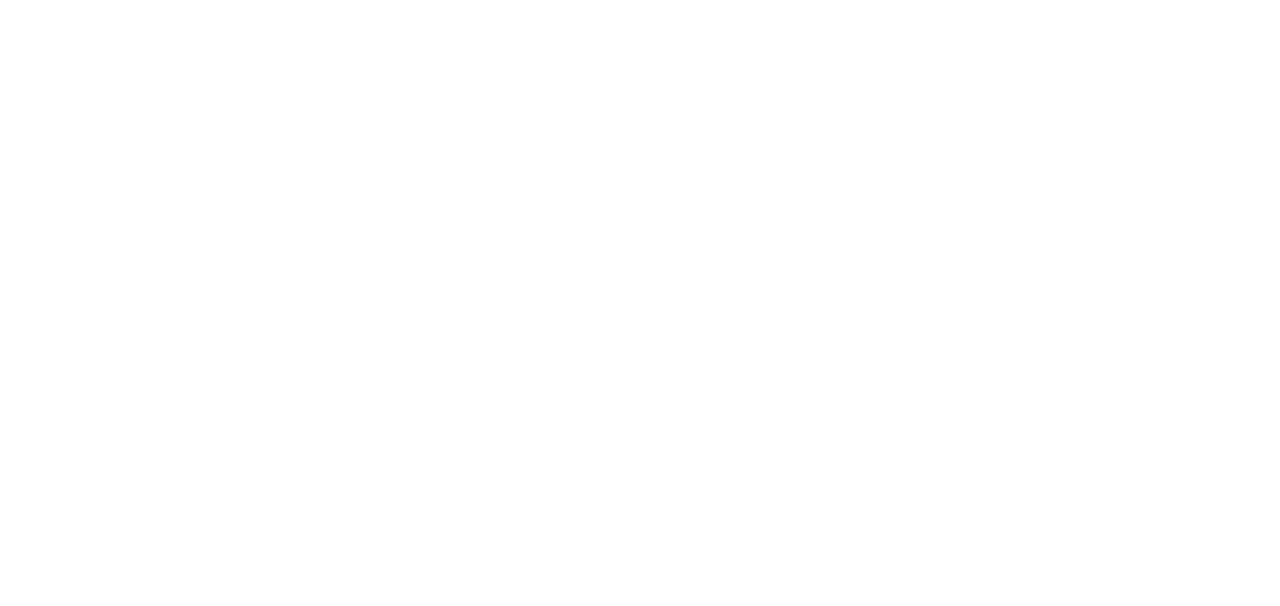
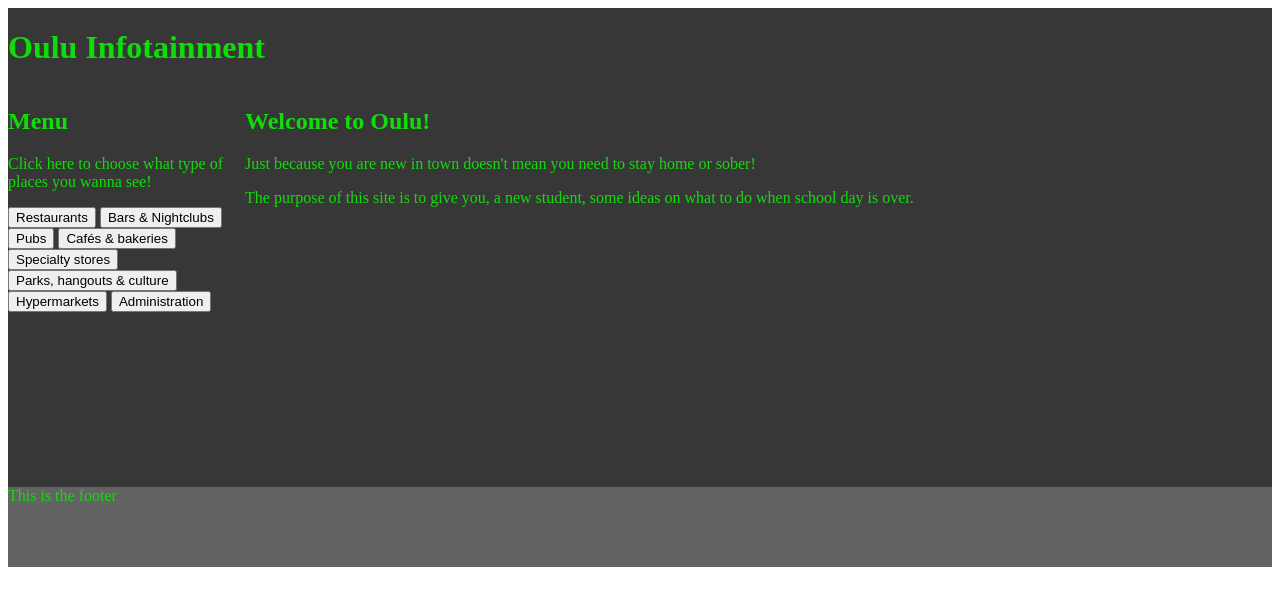
Before and after one commit to FrackingFrick/group2project, a plain HTML site: page mainpage.html in a window 1280 px wide. Drawn offline with Linux system fonts and the light colour scheme.

Commit message:
First edit
Start of the mainpage

```diff
--- a/mainpage.html
+++ b/mainpage.html
@@ -9,6 +9,34 @@
 
 </head>
 <body>
+    <div id="content">
+        <header>
+            <h1>Oulu Infotainment</h1>
+        </header>
+        <nav>
+            <h2>Menu</h2>
+            <p>Click here to choose what type of places you wanna see!</p>
+            <button>Restaurants</button>
+            <button>Bars & Nightclubs</button>
+            <button>Pubs</button>
+            <button>Cafés & bakeries</button>
+            <button>Specialty stores</button>
+            <button>Parks, hangouts & culture</button>
+            <button>Hypermarkets</button>
+            <button>Administration</button>
+        </nav>
+        <main>
+            <h2>Welcome to Oulu!</h2>
+            <p>Just because you are new in town doesn't mean you need to stay home or sober!</p>
+            <p>The purpose of this site is to give you, a new student, some ideas on what to do when school day is over.</p>
+        </main>
+        <aside>
+        </aside>
+        <footer>This is the footer
+
+        </footer>
+    </div>
+
 
 </body>
 </html>
--- a/style.css
+++ b/style.css
@@ -0,0 +1,37 @@
+#content{
+    display: grid;
+  grid-template-rows: 1fr 5fr 1fr;
+  grid-template-columns: 3fr 10fr 3fr;
+  grid-template-areas:
+    "header header header"
+    "nav main aside"
+    "footer footer footer";
+    background-color: rgb(56, 55, 55);
+    color: rgb(15, 221, 8);
+}
+header{
+    grid-area: header;
+
+
+
+}
+nav{
+    grid-area: nav;
+
+
+
+}
+main{
+    grid-area: main;
+
+}
+aside{
+    grid-area: aside;
+
+
+}
+footer{
+    grid-area: footer;
+    background-color: rgb(100, 99, 99);
+
+}
```
